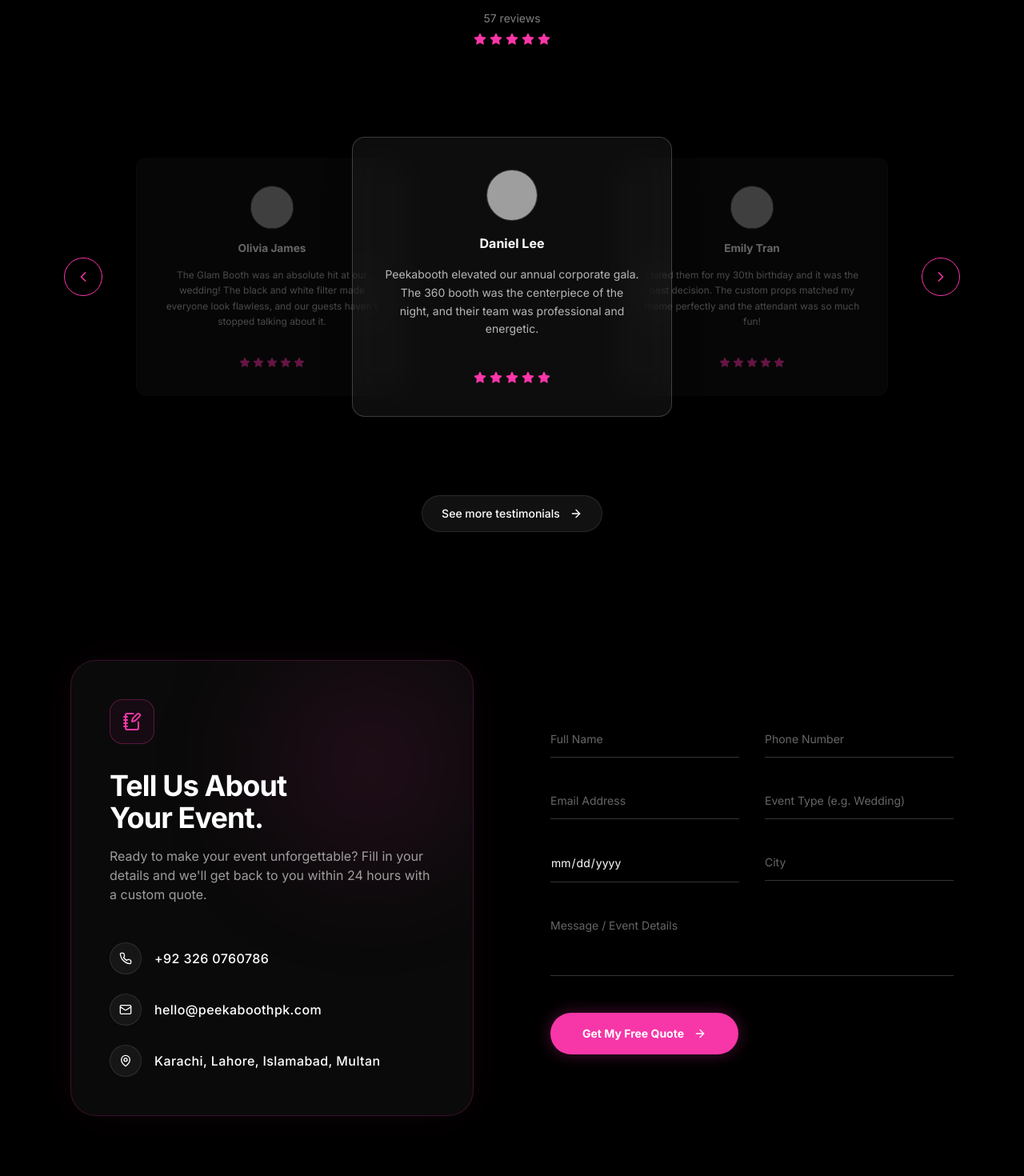
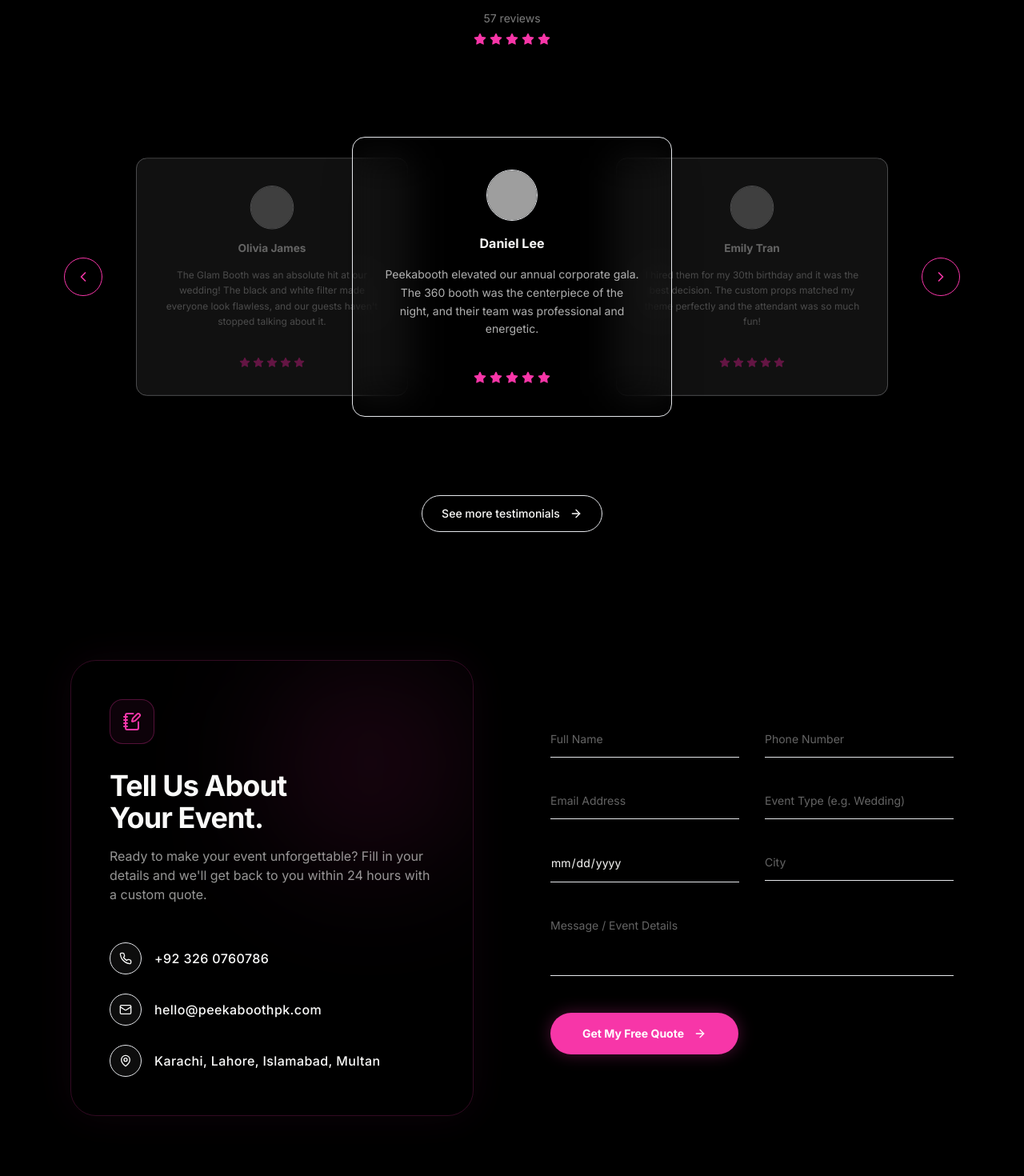
Before and after one commit to Sharmeen-Rauf/peekaboothusa, a Next.js app: page /events in a window 1280 px wide. Shown: the part 3680-5150 px from the top of the page at 80% size. Built offline with nearby package versions, Linux system fonts and the light colour scheme; grey boxes are pictures that could not be loaded.

Commit message:
feat: implement initial landing page sections including navigation, contact form, and feature components

```diff
--- a/app/globals.css
+++ b/app/globals.css
@@ -6,6 +6,7 @@
   :root {
     --background: #000000;
     --foreground: #FAFAF9;
+    --muted-foreground: rgba(255, 255, 255, 0.6);
     --surface: #2b2b2b;
     --card: #0a0a0a;
     --border: rgba(255, 255, 255, 0.1);
@@ -14,8 +15,9 @@
   .light {
     --background: #ffffff;
     --foreground: #0a0a0a;
+    --muted-foreground: rgba(0, 0, 0, 0.6);
     --surface: #f3f4f6;
-    --card: #ffffff;
+    --card: #f9fafb;
     --border: rgba(0, 0, 0, 0.1);
   }
 
--- a/components/layout/Navbar.tsx
+++ b/components/layout/Navbar.tsx
@@ -197,7 +197,7 @@
             }
           }
         }}
-        className="absolute top-0 left-0 w-full h-screen bg-black/98 backdrop-blur-2xl z-40 flex flex-col overflow-y-auto pt-28 pb-12 px-8 lg:hidden"
+        className="absolute top-0 left-0 w-full h-screen bg-background/98 backdrop-blur-2xl z-40 flex flex-col overflow-y-auto pt-28 pb-12 px-8 lg:hidden"
         style={{ pointerEvents: isMobileOpen ? "auto" : "none" }}
       >
         <div className="flex items-center justify-between mb-8 border-b border-white/10 pb-4">
--- a/components/sections/BrandLogos.tsx
+++ b/components/sections/BrandLogos.tsx
@@ -21,12 +21,12 @@
 
 export default function BrandLogos() {
   return (
-    <section className="py-12 border-y border-white/5 bg-black/20 overflow-hidden relative">
+    <section className="py-12 border-y border-border bg-foreground/[0.03] overflow-hidden relative">
       <div className="absolute left-0 top-0 w-32 h-full bg-gradient-to-r from-background to-transparent z-10 pointer-events-none"></div>
       <div className="absolute right-0 top-0 w-32 h-full bg-gradient-to-l from-background to-transparent z-10 pointer-events-none"></div>
 
       <div className="container mx-auto px-6 mb-8 text-center">
-        <p className="text-sm font-medium tracking-widest text-white/40 uppercase">Proud Photo Booth Partner For Top Brands</p>
+        <p className="text-sm font-medium tracking-widest text-foreground/40 uppercase">Proud Photo Booth Partner For Top Brands</p>
       </div>
 
       <div className="flex whitespace-nowrap">
--- a/components/sections/Contact.tsx
+++ b/components/sections/Contact.tsx
@@ -5,7 +5,7 @@
 
 export default function Contact() {
   return (
-    <section id="contact" className="py-16 md:py-20 relative bg-black">
+    <section id="contact" className="py-16 md:py-20 relative bg-background">
       <div className="container mx-auto px-6 max-w-6xl relative z-10">
         <div className="grid grid-cols-1 lg:grid-cols-2 gap-16 lg:gap-24">
 
@@ -15,7 +15,7 @@
             whileInView={{ opacity: 1, x: 0 }}
             viewport={{ once: true }}
             transition={{ duration: 0.8 }}
-            className="relative bg-[#0a0a0a] rounded-[2rem] p-10 lg:p-12 border border-brand-neon/20 shadow-[0_0_50px_rgba(247,54,168,0.05)] overflow-hidden flex flex-col justify-between h-full"
+            className="relative bg-card rounded-[2rem] p-10 lg:p-12 border border-brand-neon/20 shadow-[0_0_50px_rgba(247,54,168,0.05)] overflow-hidden flex flex-col justify-between h-full"
           >
             {/* Subtle glow inside card */}
             <div className="absolute top-0 right-0 w-64 h-64 bg-brand-neon/10 rounded-full blur-[80px] pointer-events-none"></div>
@@ -25,34 +25,34 @@
                 <NotebookPen className="w-6 h-6 text-brand-neon" />
               </div>
 
-              <h2 className="text-3xl md:text-4xl font-bold tracking-tight text-white mb-4 leading-[1.15]">
+              <h2 className="text-3xl md:text-4xl font-bold tracking-tight text-foreground mb-4 leading-[1.15]">
                 Tell Us About <br className="hidden sm:block" /> Your Event.
               </h2>
 
-              <p className="text-white/60 text-sm md:text-base mb-12 max-w-md leading-relaxed">
+              <p className="text-foreground/60 text-sm md:text-base mb-12 max-w-md leading-relaxed">
                 Ready to make your event unforgettable? Fill in your details and we&apos;ll get back to you within 24 hours with a custom quote.
               </p>
 
               <div className="space-y-6">
                 <div className="flex items-center gap-4 group">
-                  <div className="w-10 h-10 rounded-full border border-white/10 flex items-center justify-center bg-white/5 shrink-0 group-hover:border-brand-neon/50 transition-colors">
-                    <Phone className="w-4 h-4 text-white group-hover:text-brand-neon transition-colors" />
+                  <div className="w-10 h-10 rounded-full border border-border flex items-center justify-center bg-foreground/5 shrink-0 group-hover:border-brand-neon/50 transition-colors">
+                    <Phone className="w-4 h-4 text-foreground group-hover:text-brand-neon transition-colors" />
                   </div>
-                  <span className="text-white font-medium text-sm md:text-base tracking-wide">+92 326 0760786</span>
+                  <span className="text-foreground font-medium text-sm md:text-base tracking-wide">+92 326 0760786</span>
                 </div>
 
                 <div className="flex items-center gap-4 group">
-                  <div className="w-10 h-10 rounded-full border border-white/10 flex items-center justify-center bg-white/5 shrink-0 group-hover:border-brand-neon/50 transition-colors">
-                    <Mail className="w-4 h-4 text-white group-hover:text-brand-neon transition-colors" />
+                  <div className="w-10 h-10 rounded-full border border-border flex items-center justify-center bg-foreground/5 shrink-0 group-hover:border-brand-neon/50 transition-colors">
+                    <Mail className="w-4 h-4 text-foreground group-hover:text-brand-neon transition-colors" />
                   </div>
-                  <span className="text-white font-medium text-sm md:text-base tracking-wide">hello@peekaboothpk.com</span>
+                  <span className="text-foreground font-medium text-sm md:text-base tracking-wide">hello@peekaboothpk.com</span>
                 </div>
 
                 <div className="flex items-center gap-4 group">
-                  <div className="w-10 h-10 rounded-full border border-white/10 flex items-center justify-center bg-white/5 shrink-0 group-hover:border-brand-neon/50 transition-colors">
-                    <MapPin className="w-4 h-4 text-white group-hover:text-brand-neon transition-colors" />
+                  <div className="w-10 h-10 rounded-full border border-border flex items-center justify-center bg-foreground/5 shrink-0 group-hover:border-brand-neon/50 transition-colors">
+                    <MapPin className="w-4 h-4 text-foreground group-hover:text-brand-neon transition-colors" />
                   </div>
-                  <span className="text-white font-medium text-sm md:text-base tracking-wide">Karachi, Lahore, Islamabad, Multan</span>
+                  <span className="text-foreground font-medium text-sm md:text-base tracking-wide">Karachi, Lahore, Islamabad, Multan</span>
                 </div>
               </div>
             </div>
@@ -72,14 +72,14 @@
                   <input
                     type="text"
                     placeholder="Full Name"
-                    className="w-full bg-transparent border-b border-white/20 px-0 py-3 text-white placeholder-white/40 focus:outline-none focus:border-brand-neon transition-colors text-sm"
+                    className="w-full bg-transparent border-b border-border px-0 py-3 text-foreground placeholder-foreground/40 focus:outline-none focus:border-brand-neon transition-colors text-sm"
                   />
                 </div>
                 <div className="relative">
                   <input
                     type="tel"
                     placeholder="Phone Number"
-                    className="w-full bg-transparent border-b border-white/20 px-0 py-3 text-white placeholder-white/40 focus:outline-none focus:border-brand-neon transition-colors text-sm"
+                    className="w-full bg-transparent border-b border-border px-0 py-3 text-foreground placeholder-foreground/40 focus:outline-none focus:border-brand-neon transition-colors text-sm"
                   />
                 </div>
               </div>
@@ -89,14 +89,14 @@
                   <input
                     type="email"
                     placeholder="Email Address"
-                    className="w-full bg-transparent border-b border-white/20 px-0 py-3 text-white placeholder-white/40 focus:outline-none focus:border-brand-neon transition-colors text-sm"
+                    className="w-full bg-transparent border-b border-border px-0 py-3 text-foreground placeholder-foreground/40 focus:outline-none focus:border-brand-neon transition-colors text-sm"
                   />
                 </div>
                 <div className="relative">
                   <input
                     type="text"
                     placeholder="Event Type (e.g. Wedding)"
-                    className="w-full bg-transparent border-b border-white/20 px-0 py-3 text-white placeholder-white/40 focus:outline-none focus:border-brand-neon transition-colors text-sm"
+                    className="w-full bg-transparent border-b border-border px-0 py-3 text-foreground placeholder-foreground/40 focus:outline-none focus:border-brand-neon transition-colors text-sm"
                   />
                 </div>
               </div>
@@ -106,17 +106,17 @@
                   <input
                     type="date"
                     placeholder="Event Date"
-                    className="w-full bg-transparent border-b border-white/20 px-0 py-3 text-white placeholder-white/40 focus:outline-none focus:border-brand-neon transition-colors text-sm"
+                    className="w-full bg-transparent border-b border-border px-0 py-3 text-foreground placeholder-foreground/40 focus:outline-none focus:border-brand-neon transition-colors text-sm"
                   />
                 </div>
                 <div className="relative">
-                  <select className="w-full bg-transparent border-b border-white/20 px-0 py-3 text-white/40 focus:text-white focus:outline-none focus:border-brand-neon transition-colors appearance-none cursor-pointer text-sm">
+                  <select className="w-full bg-transparent border-b border-border px-0 py-3 text-foreground/40 focus:text-foreground focus:outline-none focus:border-brand-neon transition-colors appearance-none cursor-pointer text-sm">
                     <option value="" disabled selected hidden>City</option>
-                    <option value="karachi" className="bg-[#111] text-white">Karachi</option>
-                    <option value="lahore" className="bg-[#111] text-white">Lahore</option>
-                    <option value="islamabad" className="bg-[#111] text-white">Islamabad</option>
-                    <option value="multan" className="bg-[#111] text-white">Multan</option>
-                    <option value="other" className="bg-[#111] text-white">Other</option>
+                    <option value="karachi" className="bg-card text-foreground">Karachi</option>
+                    <option value="lahore" className="bg-card text-foreground">Lahore</option>
+                    <option value="islamabad" className="bg-card text-foreground">Islamabad</option>
+                    <option value="multan" className="bg-card text-foreground">Multan</option>
+                    <option value="other" className="bg-card text-foreground">Other</option>
                   </select>
                 </div>
               </div>
@@ -125,7 +125,7 @@
                 <textarea
                   rows={3}
                   placeholder="Message / Event Details"
-                  className="w-full bg-transparent border-b border-white/20 px-0 py-3 text-white placeholder-white/40 focus:outline-none focus:border-brand-neon transition-colors resize-none text-sm"
+                  className="w-full bg-transparent border-b border-border px-0 py-3 text-foreground placeholder-foreground/40 focus:outline-none focus:border-brand-neon transition-colors resize-none text-sm"
                 ></textarea>
               </div>
 
--- a/components/sections/Gallery.tsx
+++ b/components/sections/Gallery.tsx
@@ -27,13 +27,13 @@
             className="mb-0"
           />
           <a
-            href="https://instagram.com/peekaboothusa"
+            href="https://instagram.com/peekaboothpk"
             target="_blank"
             rel="noopener noreferrer"
-            className="inline-flex items-center gap-2 px-6 py-3 rounded-full bg-surface border border-white/10 hover:border-brand-neon hover:bg-white/5 transition-all shrink-0"
+            className="inline-flex items-center gap-2 px-6 py-3 rounded-full bg-card border border-border hover:border-brand-neon hover:bg-foreground/5 transition-all shrink-0 text-foreground"
           >
             <Instagram className="w-5 h-5" />
-            <span>@peekaboothusa</span>
+            <span>@peekaboothpk</span>
           </a>
         </div>
 
--- a/components/sections/Testimonials.tsx
+++ b/components/sections/Testimonials.tsx
@@ -55,18 +55,18 @@
   };
 
   return (
-    <section id="testimonials" className="py-16 md:py-20 relative bg-black overflow-hidden">
+    <section id="testimonials" className="py-16 md:py-20 relative bg-background overflow-hidden">
       <div className="container mx-auto px-4 md:px-6 relative z-10">
 
         {/* Header Section */}
         <div className="flex flex-col items-center justify-center text-center mb-16">
           <span className="text-brand-neon font-bold tracking-wide mb-4 text-sm md:text-base">Our Testimonials</span>
-          <h2 className="text-3xl md:text-4xl lg:text-5xl font-bold text-white mb-6 tracking-tight">
-            Our success, echoed <br /> by <span className="text-white/50">our Clients</span>
+          <h2 className="text-3xl md:text-4xl lg:text-5xl font-bold text-foreground mb-6 tracking-tight">
+            Our success, echoed <br /> by <span className="text-foreground/50">our Clients</span>
           </h2>
           <div className="flex flex-col items-center gap-2">
-            <span className="text-2xl font-bold text-white">5.00</span>
-            <span className="text-white/50 text-sm">57 reviews</span>
+            <span className="text-2xl font-bold text-foreground">5.00</span>
+            <span className="text-foreground/50 text-sm">57 reviews</span>
             <div className="flex gap-1 text-brand-neon">
               <Star className="w-4 h-4 fill-current" />
               <Star className="w-4 h-4 fill-current" />
@@ -122,13 +122,13 @@
                     transition={{ duration: 0.5, ease: "easeInOut" }}
                     className={`absolute w-full max-w-[340px] md:max-w-[400px] p-8 md:p-10 rounded-2xl flex flex-col items-center text-center ${
                       isCenter
-                        ? "bg-white/5 border border-white/20 backdrop-blur-xl shadow-2xl"
-                        : "bg-[#111] border border-white/5"
+                        ? "bg-card border border-border backdrop-blur-xl shadow-2xl"
+                        : "bg-surface border border-border"
                     }`}
                   >
-                    <Image src={item.avatar} alt={item.name} width={64} height={64} className="rounded-full mb-4 object-cover border border-white/20" />
-                    <h4 className="text-white font-bold mb-4">{item.name}</h4>
-                    <p className="text-sm text-white/70 mb-8 leading-relaxed h-[100px] overflow-hidden">
+                    <Image src={item.avatar} alt={item.name} width={64} height={64} className="rounded-full mb-4 object-cover border border-border" />
+                    <h4 className="text-foreground font-bold mb-4">{item.name}</h4>
+                    <p className="text-sm text-foreground/70 mb-8 leading-relaxed h-[100px] overflow-hidden">
                       {item.text}
                     </p>
                     <div className="flex gap-1 text-brand-neon mt-auto">
@@ -147,7 +147,7 @@
 
         {/* Bottom CTA */}
         <div className="flex justify-center">
-          <button className="inline-flex items-center gap-2 bg-[#111] hover:bg-[#222] border border-white/10 px-6 py-3 rounded-full text-white text-sm font-medium transition-colors group">
+          <button className="inline-flex items-center gap-2 bg-card hover:bg-surface border border-border px-6 py-3 rounded-full text-foreground text-sm font-medium transition-colors group">
             See more testimonials <ArrowRight className="w-4 h-4 ml-1 group-hover:translate-x-1 transition-transform" />
           </button>
         </div>
```
Also changed, not shown: components/sections/AvailabilityChecker.tsx (+7 -7 lines), components/sections/LocationsMap.tsx (+8 -8 lines), components/sections/WhyChooseUs.tsx (+5 -5 lines).
